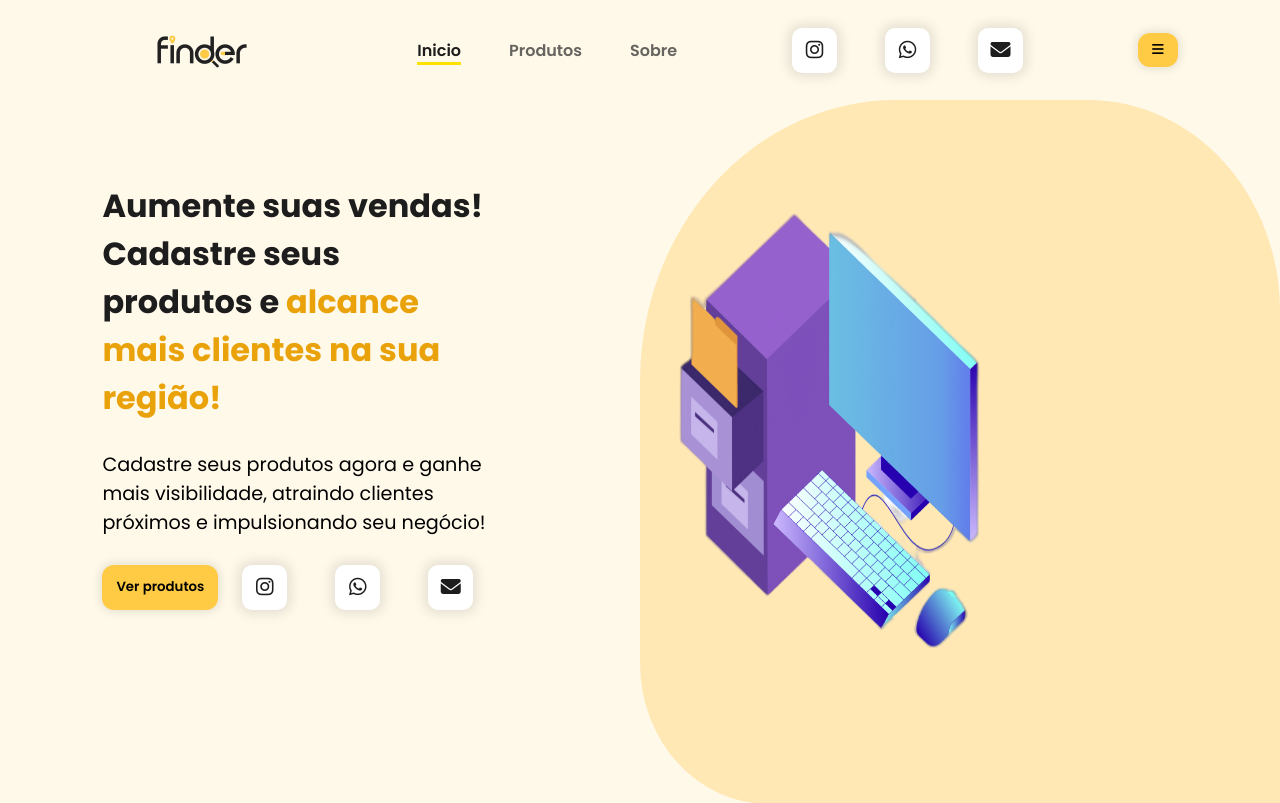
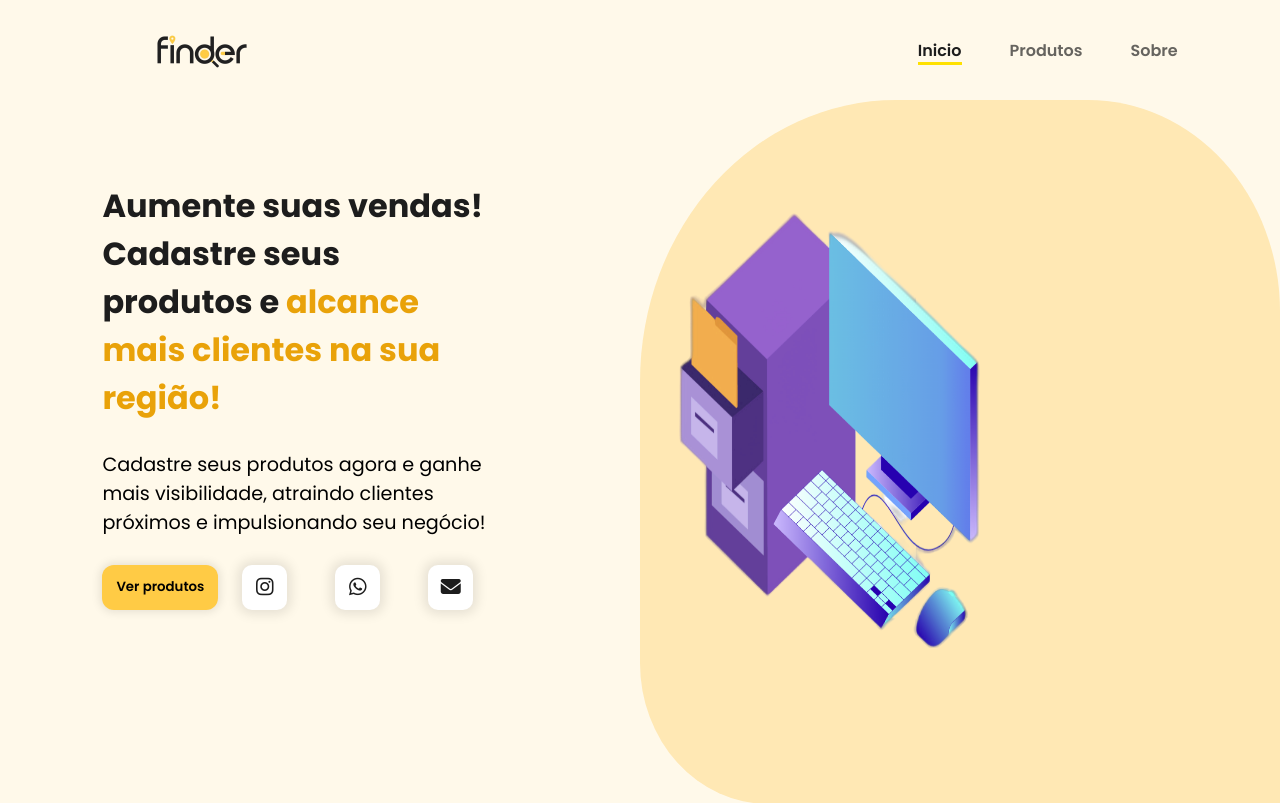
Before and after one commit to CauaHm/Finder.v2, a PHP site: page / in a window 1280 px wide. Shown: the top 803 px of the page. Run offline with PHP 8.4, Linux system fonts and the light colour scheme.

Commit message:
Adicionando animação

```diff
--- a/index.html
+++ b/index.html
@@ -12,6 +12,7 @@
     <script src="https://cdnjs.cloudflare.com/ajax/libs/jquery/3.7.1/jquery.min.js"
         integrity="sha512-v2CJ7UaYy4JwqLDIrZUI/4hqeoQieOmAZNXBeQyjo21dadnwR+8ZaIJVT8EE2iyI61OV8e6M8PP2/4hpQINQ/g=="
         crossorigin="anonymous" referrerpolicy="no-referrer"></script>
+    <script src="https://unpkg.com/scrollreveal"></script>
     <title>Finder</title>
 </head>
 
@@ -24,12 +25,7 @@
                 <li class="navList_item"><a href="">Produtos</a></li>
                 <li class="navList_item"><a href="">Sobre</a></li>
             </ul>
-            <ul class="navList_social">
-                <li class="social_buttons"><a href=""><i class="fa-brands fa-instagram"></i></a></li>
-                <li class="social_buttons"><a href=""><i class="fa-brands fa-whatsapp"></i></a></li>
-                <li class="social_buttons"><a href=""><i class="fa-solid fa-envelope"></i></a></li>
-            </ul>
-            <button class="btn_Mobile btnDefault">
+            <button class="btn_Mobile">
                 <i class="fa-solid fa-bars"></i>
             </button>
         </nav>
--- a/src/styles/footer.css
+++ b/src/styles/footer.css
@@ -1,5 +1,5 @@
 .rodape {
-    background-color: #ffe8b4;
+    background-color: var(--yellow-0);
 }
 
 .footer_items {
@@ -10,7 +10,7 @@
 }
 
 .copy {
-    color: #1d1d1d;
+    color: var(--black-2);
     font-weight: 500;
 }
 
--- a/src/styles/header.css
+++ b/src/styles/header.css
@@ -29,28 +29,13 @@
     justify-content: center;
     align-items: center;
     gap: 48px;
-    color: #1d1d1dad
+    color: var(--black-1);
 }
 
 .navList_item a {
     text-decoration: none;
-    color: #1d1d1dad;
+    color: var(--black-1);
     font-weight: 600;
-}
-
-.social_buttons a {
-    display: flex;
-    justify-content: center;
-    align-items: center;
-    border-radius: 10px;
-    width: 45px;
-    height: 45px;
-    font-size: 1.25rem;
-    color: #1d1d1d;
-    background-color: #fff;
-    text-decoration: none;
-    box-shadow: 0px 0px 12px 4px rgba(0, 0, 0, 0.1);
-    transition: box-shadow .3s ease;
 }
 
 .social_buttons a:hover {
@@ -58,7 +43,7 @@
 }
 
 .navList_item.active a {
-    color: #1d1d1d;
+    color: var(--black-2);
     border-bottom: 3px solid #ffe100;
 }
 
@@ -67,12 +52,27 @@
     display: none;
 }
 
+
 @media screen and (max-width: 1170px) {
     .btn_Mobile {
-        display: block;
+        border: none;
+        display: flex;
+        align-items: center;
+        justify-content: center;
+        background-color: var(--yellow-2);
+        border-radius: 12px;
+        padding: 10px 14px;
+        font-weight: 600;
+        box-shadow: 0px 0px 10px 2px rgba(0, 0, 0, 0.1);
+        cursor: pointer;
+        transition: background-color .3s ease;
     }
 
-    .navList, .navList_social {
+    .btn_Mobile:hover {
+        background-color: var(--yellow-1);
+    }
+
+    .navList{
         display: none;
     }
 
--- a/src/styles/home.css
+++ b/src/styles/home.css
@@ -17,12 +17,12 @@
 
 .ctaTitle {
     font-size: 2rem;
-    color:var( --text-b);
+    color:var( --black-2);
     text-align: start;
 }
 
 .ctaTitle span {
-    color: var(--p-color);
+    color: var(--yellow-3);
 }
 
 .cta p {
@@ -40,7 +40,7 @@
     justify-content: center;
     align-items: center;
     gap: 48px;
-    color: #1d1d1dad
+    color: var(--black-1);
 }
 
 .banner {
@@ -57,7 +57,7 @@
  }
 
  .shape {
-    background-color: #ffe8b4;
+    background-color: var(--yellow-0);
     width: 50%;
     height: 100%;
     position: absolute;
@@ -101,6 +101,6 @@
         justify-content: center;
         align-items: center;
         gap: 48px;
-        color: #1d1d1dad
+        color: var(--black-1);
     }
  }
--- a/src/styles/styles.css
+++ b/src/styles/styles.css
@@ -11,11 +11,15 @@
 }
 
 :root {
+    --white: #ffffff;
     --bg: #fff9ea;
-    --text-b: #1d1d1d;
-    --p-color: #e9a209;
-    --btn-color: #ffcb45;
-    --btn-hover: #f8d477;
+    --black-2: #1d1d1d;
+    --black-1: #1d1d1dad;
+    --gray-0: #333;
+    --yellow-3: #e9a209;
+    --yellow-2: #ffcb45;
+    --yellow-1: #f8d477;
+    --yellow-0: #ffe8b4;
 }
 
 body {
@@ -31,7 +35,7 @@ section {
     display: flex;
     align-items: center;
     justify-content: center;
-    background-color: #ffcb45;
+    background-color: var(--yellow-2);
     border-radius: 12px;
     padding: 10px 14px;
     font-weight: 600;
@@ -41,5 +45,24 @@ section {
 }
 
 .btnDefault:hover {
-    background-color: #f8d477;
+    background-color: var(--yellow-1);
 }
+
+.social_buttons a {
+    display: flex;
+    justify-content: center;
+    align-items: center;
+    border-radius: 10px;
+    width: 45px;
+    height: 45px;
+    font-size: 1.25rem;
+    color: var(--black-2);
+    background-color: var(--white);
+    text-decoration: none;
+    box-shadow: 0px 0px 12px 4px rgba(0, 0, 0, 0.1);
+    transition: box-shadow .3s ease;
+}
+
+.social_buttons a:hover {
+    box-shadow: 0px 0px 12px 8px rgba(0, 0, 0, 0.1);
+}
```
Also changed, not shown: src/scripts/btnMobile.js (+51 -0 lines), src/styles/products.css (+13 -13 lines).
